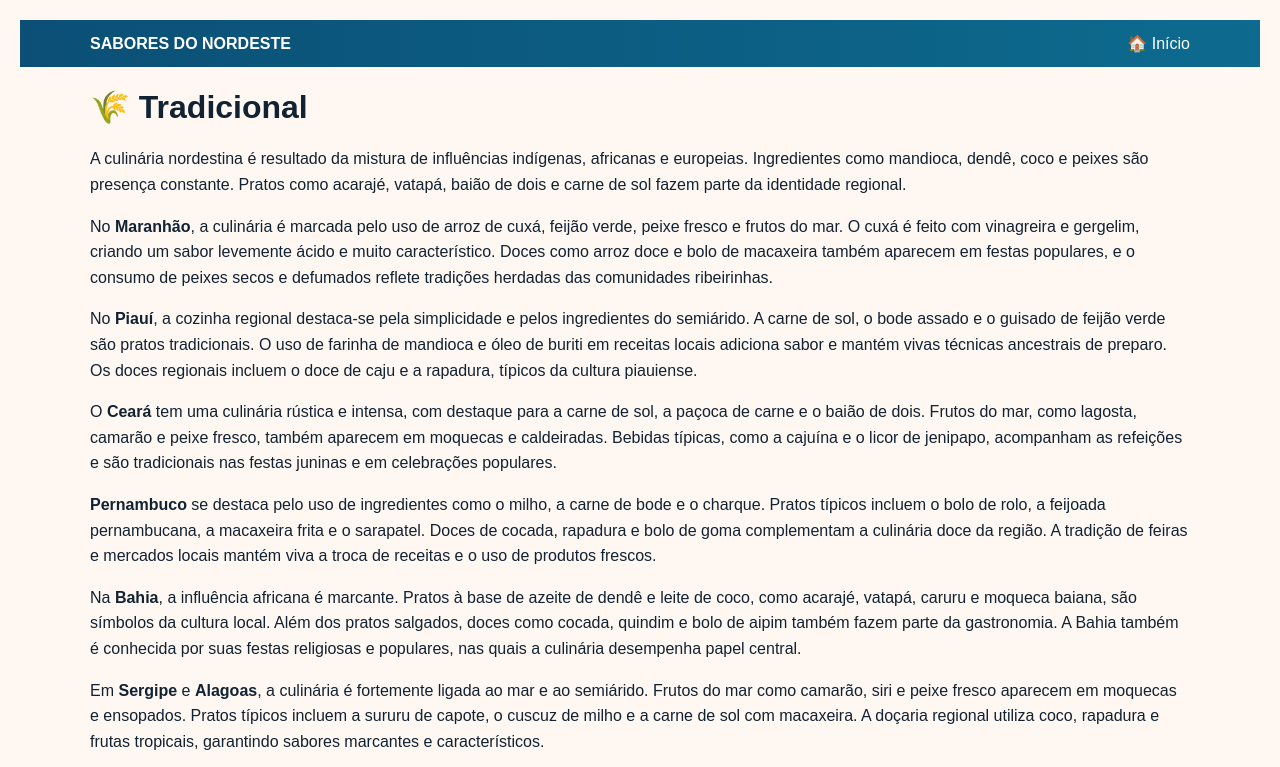
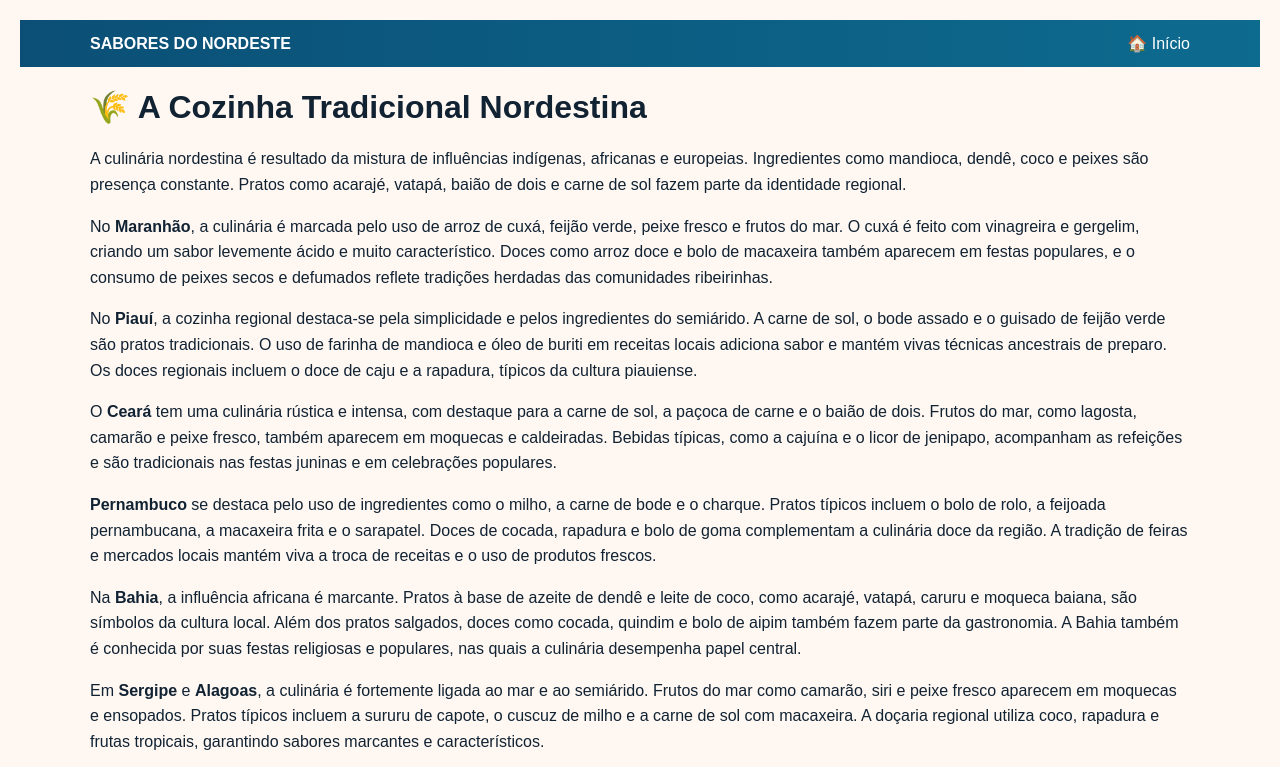
Before and after one commit to pedrocorreialopes/receitasnordestinas, a plain HTML site: page tradicional.html in a window 1280 px wide. Shown: the top 767 px of the page. Drawn offline with Linux system fonts and the light colour scheme.

Commit message:
Update tradicional.html

```diff
--- a/tradicional.html
+++ b/tradicional.html
@@ -64,7 +64,7 @@
   </header>
 
   <main>
-    <h1>🌾 Tradicional</h1>
+    <h1>🌾 A Cozinha Tradicional Nordestina</h1>
 
     <p>
       A culinária nordestina é resultado da mistura de influências indígenas,
```
